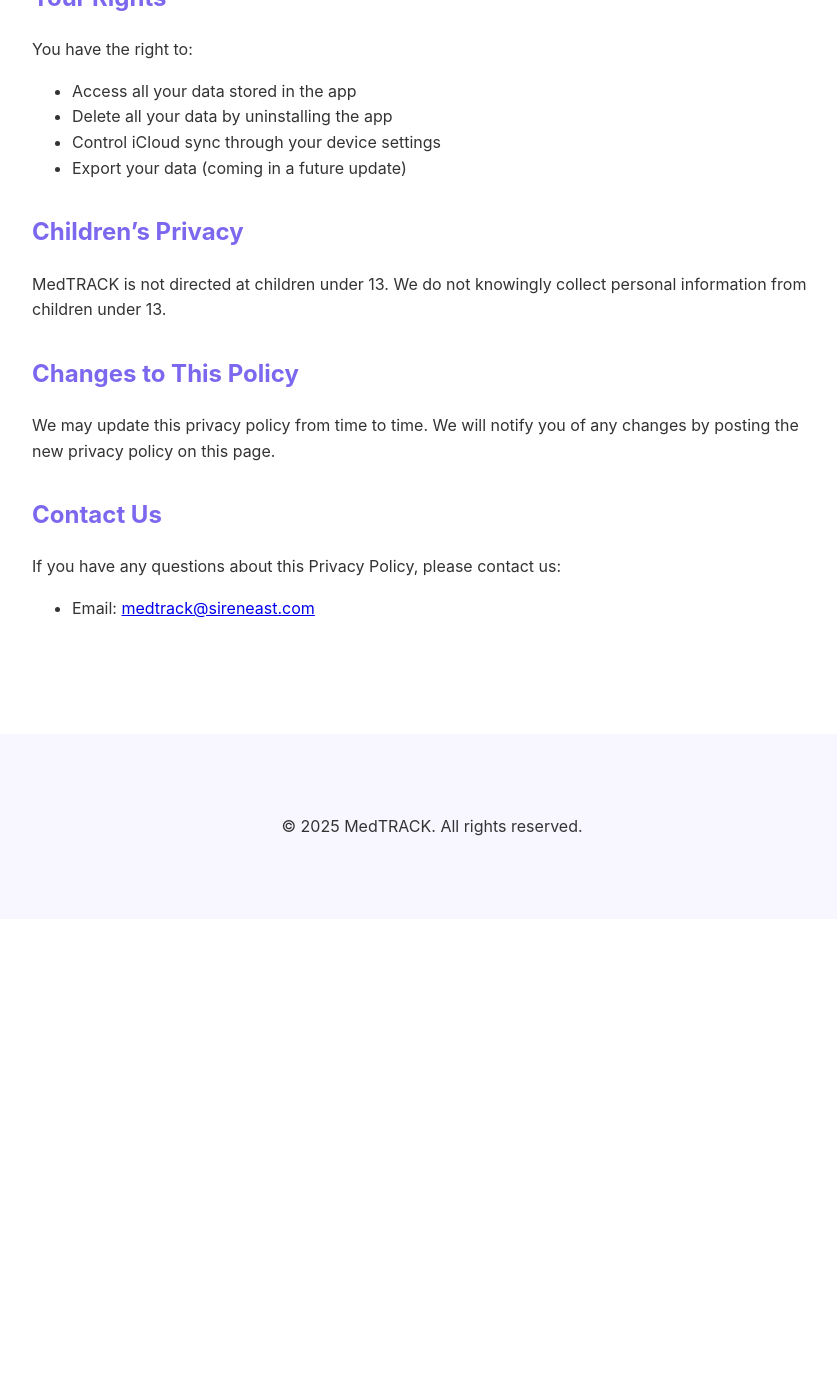
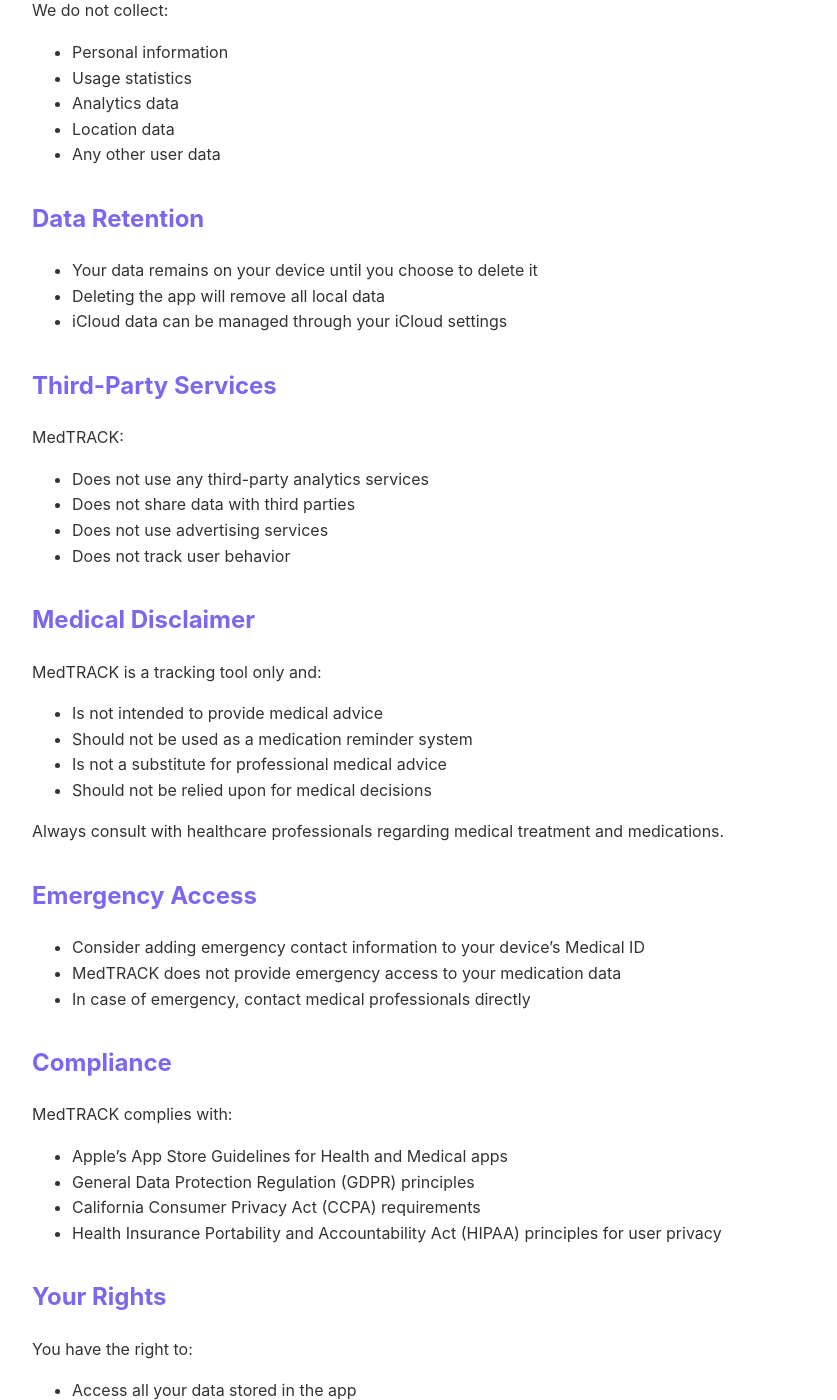
Before and after one commit to sireneast/medtrack-support, a Jekyll site: the page built from privacy-policy.md, in a window 1280 px wide and 1400 px high, scrolled down 1357 px. Shown: the whole window, without its empty margins (208-1045 px from the left). Built offline with Jekyll 4.4.1, drawn with Linux system fonts in a browser that asks for light colours; before the commit the page ends 2276 px from its top, so only the background shows below that; some of the changed text lies outside the part shown.

Commit message:
Update privacy policy with expanded health data and compliance information

```diff
--- a/privacy-policy.md
+++ b/privacy-policy.md
@@ -23,6 +23,22 @@ At MedTRACK, we take your privacy seriously. This Privacy Policy explains how we
 - Data synced through iCloud is encrypted in transit and at rest
 - You can disable iCloud sync at any time through your device settings
 
+### Health Information
+- MedTRACK allows you to log medication information, which is considered health data
+- This health data remains private and is:
+  - Stored only on your device and in your personal iCloud account
+  - Never accessed by us or any third parties
+  - Protected by your device's security features
+  - Not used for any purpose other than providing you the tracking functionality
+
+## Security
+
+We implement appropriate technical and organizational security measures to protect your data:
+- All data is encrypted on your device
+- iCloud sync uses Apple's secure infrastructure
+- Access is protected by your device's security features (Face ID, Touch ID, or passcode)
+- No external network connections except for iCloud sync
+
 ## Data Collection
 
 We do not collect:
@@ -32,6 +48,11 @@ We do not collect:
 - Location data
 - Any other user data
 
+## Data Retention
+- Your data remains on your device until you choose to delete it
+- Deleting the app will remove all local data
+- iCloud data can be managed through your iCloud settings
+
 ## Third-Party Services
 
 MedTRACK:
@@ -39,6 +60,29 @@ MedTRACK:
 - Does not share data with third parties
 - Does not use advertising services
 - Does not track user behavior
+
+## Medical Disclaimer
+
+MedTRACK is a tracking tool only and:
+- Is not intended to provide medical advice
+- Should not be used as a medication reminder system
+- Is not a substitute for professional medical advice
+- Should not be relied upon for medical decisions
+
+Always consult with healthcare professionals regarding medical treatment and medications.
+
+## Emergency Access
+- Consider adding emergency contact information to your device's Medical ID
+- MedTRACK does not provide emergency access to your medication data
+- In case of emergency, contact medical professionals directly
+
+## Compliance
+
+MedTRACK complies with:
+- Apple's App Store Guidelines for Health and Medical apps
+- General Data Protection Regulation (GDPR) principles
+- California Consumer Privacy Act (CCPA) requirements
+- Health Insurance Portability and Accountability Act (HIPAA) principles for user privacy
 
 ## Your Rights
 
```
